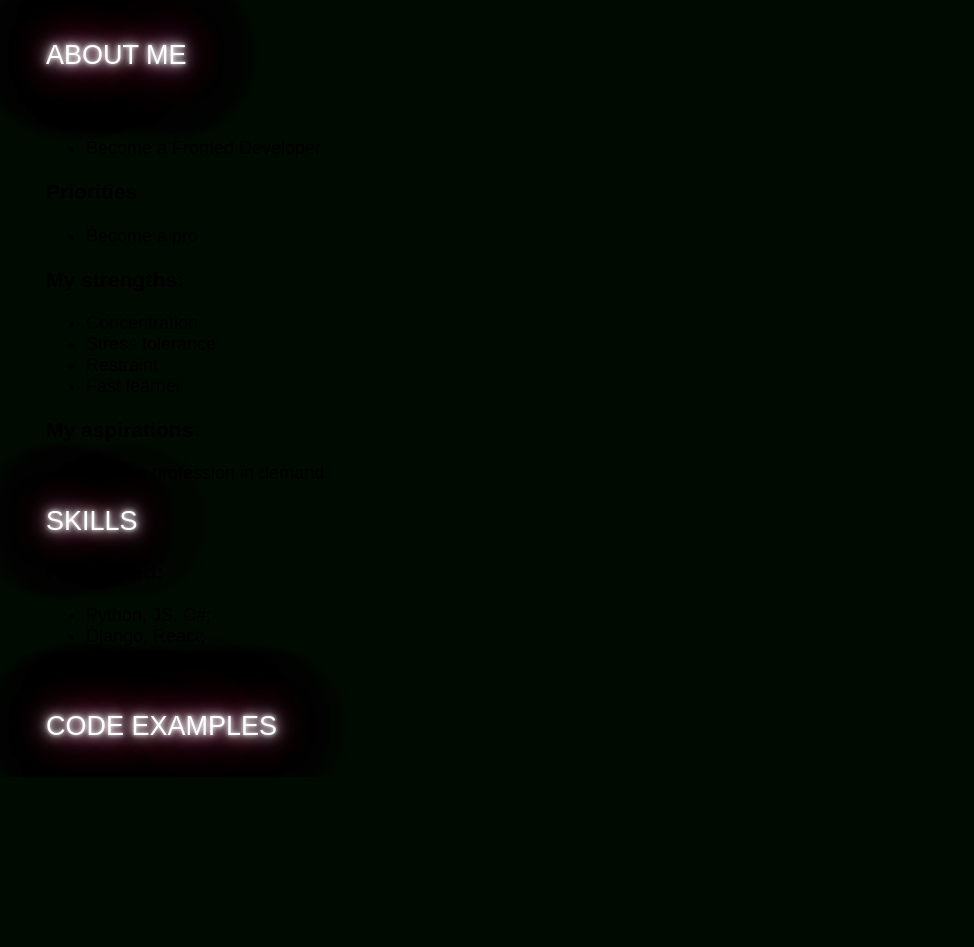
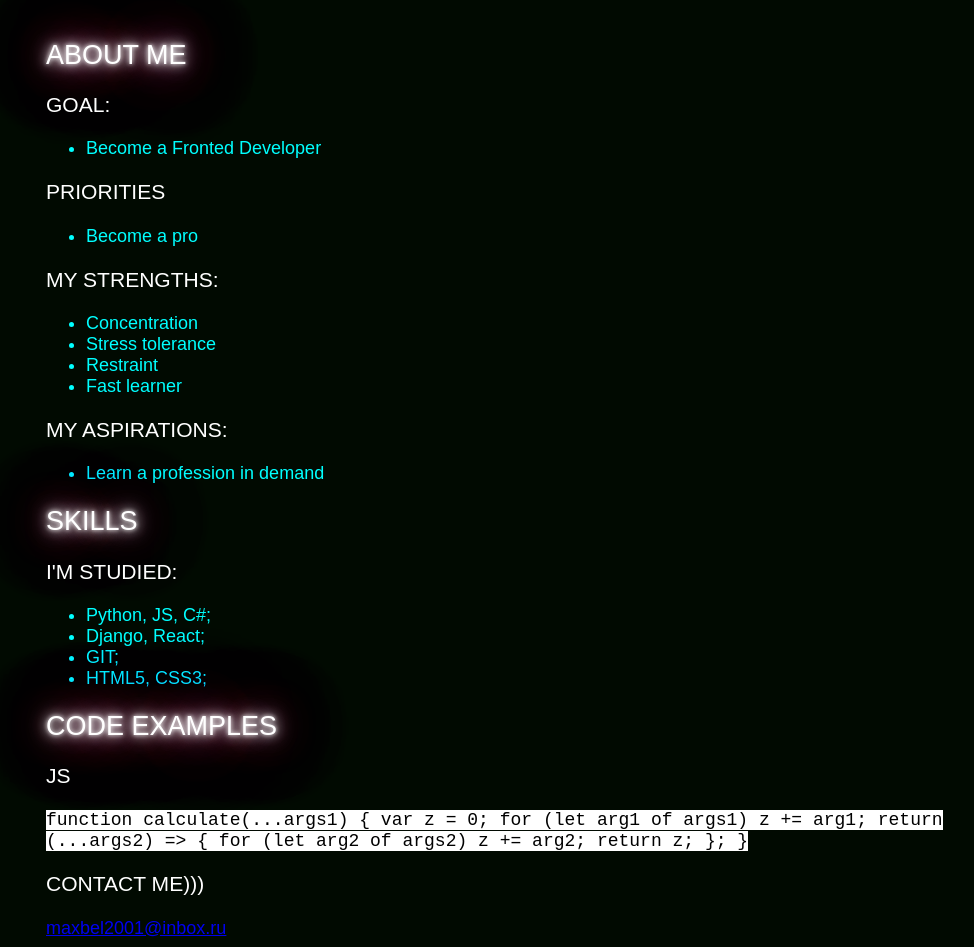
Before and after one commit to Maggos-sketch/rsschool-cv, a plain HTML site: page index.html in a window 1280 px wide. Shown: the part 240-1187 px from the top of the page, without its empty margins (274-1248 px from the left). Drawn offline with Linux system fonts and the light colour scheme.

Commit message:
feat: complete style

```diff
--- a/style.css
+++ b/style.css
@@ -34,3 +34,19 @@ body{
       0 0 150px #f09;
     color: #fff;
 }
+
+.h3_style{
+    color: #fff;
+    text-transform: uppercase;
+    font-weight: 400;
+}
+
+.list_style{
+    color: aqua;
+}
+
+.code_area{
+    width: 250px;
+
+    background-color: #fff;
+}
```
